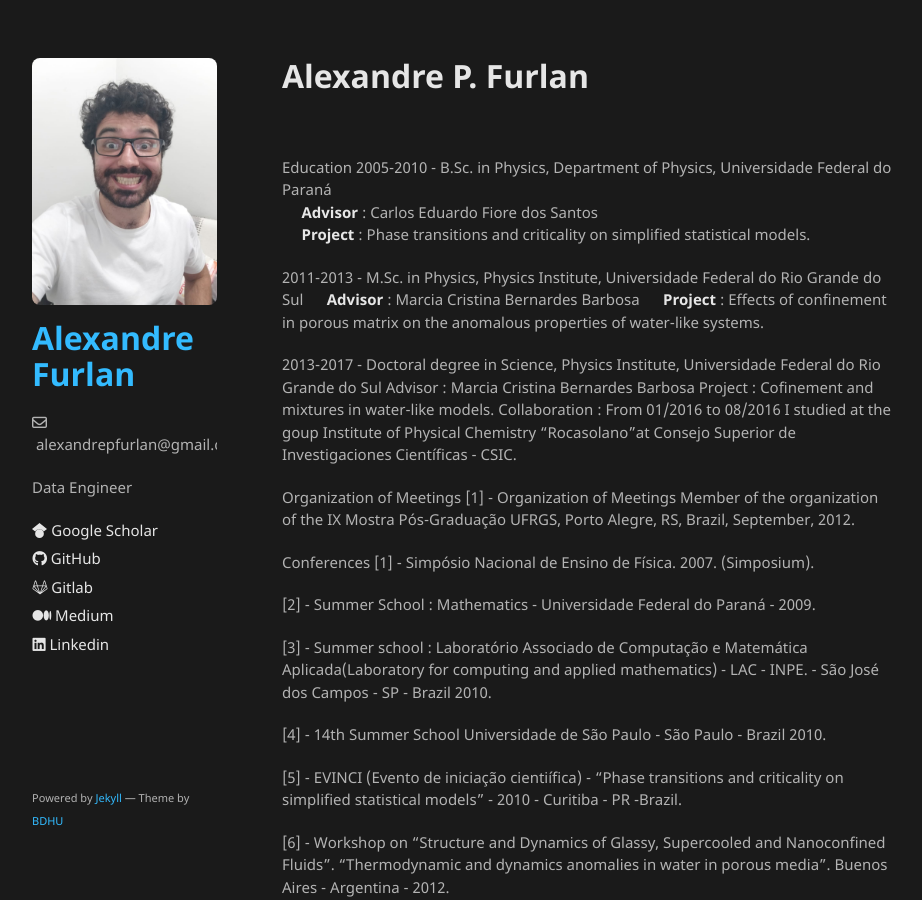
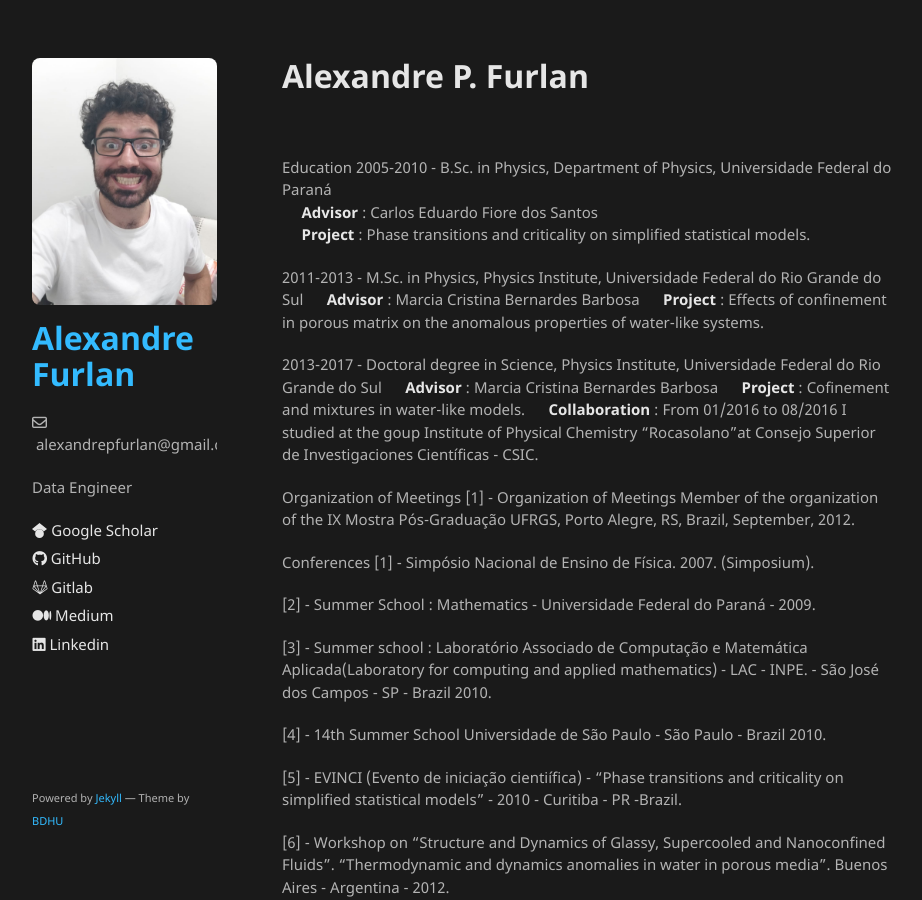
Before and after one commit to apfurlan/apfurlan.github.io, a Jekyll site: the page built from cv-page.md, in a window 1280 px wide and 900 px high. Shown: the whole window, without its empty margins (178-1100 px from the left). Built offline with Jekyll 4.4.1, drawn with Linux system fonts in a browser that asks for light colours; our own code applies the rules of GitHub Pages for plain Markdown files; some of the changed lines change nothing that is shown.

Commit message:
init commit

```diff
--- a/cv-page.md
+++ b/cv-page.md
@@ -14,9 +14,10 @@ Education
 &nbsp;&nbsp;&nbsp;&nbsp;       **Project** : Effects of confinement in porous matrix on the anomalous properties of water-like systems.
 
 2013-2017 - Doctoral degree in Science, Physics Institute, Universidade Federal do Rio Grande do Sul
-        Advisor : Marcia Cristina Bernardes Barbosa
-        Project   : Cofinement and mixtures in water-like models.
-        Collaboration : From 01/2016 to 08/2016 I studied at the goup Institute of Physical Chemistry "Rocasolano"at Consejo Superior de Investigaciones Científicas - CSIC.
+&nbsp;&nbsp;&nbsp;&nbsp;       **Advisor** : Marcia Cristina Bernardes Barbosa
+&nbsp;&nbsp;&nbsp;&nbsp;       **Project**   : Cofinement and mixtures in water-like models.
+&nbsp;&nbsp;&nbsp;&nbsp;       **Collaboration** : From 01/2016 to 08/2016 I studied at the goup Institute of
+Physical Chemistry "Rocasolano"at Consejo Superior de Investigaciones Científicas - CSIC.
 
 Organization of Meetings
 [1] - Organization of Meetings Member of the organization of the IX Mostra Pós-Graduação UFRGS, Porto Alegre, RS, Brazil, September, 2012.
```
